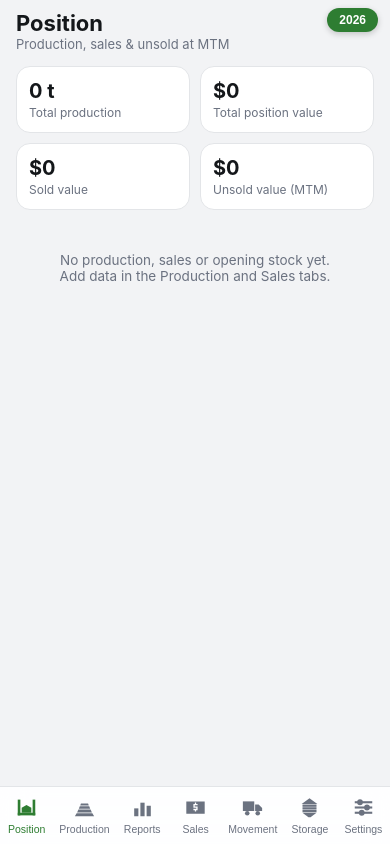
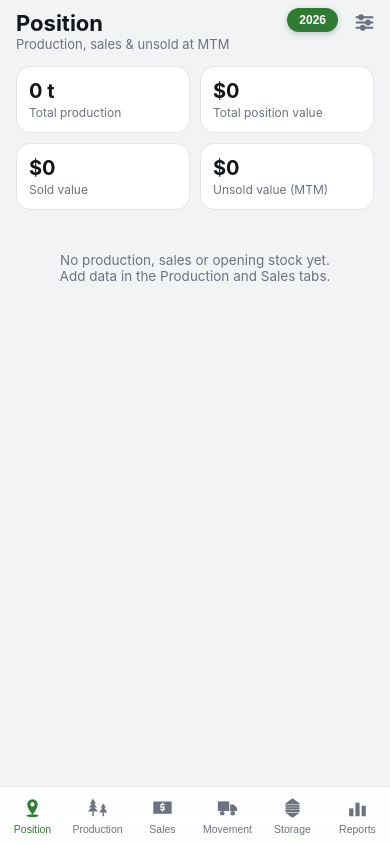
Before and after one commit to bencarrigan86-ops/Grainflow2, a plain HTML site: page docs/index.html in a window 390 px wide. Drawn offline with Linux system fonts and the light colour scheme.

Commit message:
Move Settings to a header gear icon, refresh Position/Production tab icons
- Settings is configuration, not a daily destination — moving it off
  the tab bar into a fixed gear button (top right, next to the
  season pill) gives the remaining tabs more width on a phone.
- Position's icon is now a map pin (a clearer "where things stand"
  read than the bin cross-section). Production's icon is redrawn as
  layered crop silhouettes — the previous furrow-line version's fine
  detail closed up at 21px.
- Reports moves to the end of the tab bar.

Co-Authored-By: Claude Sonnet 5 <noreply@anthropic.com>

```diff
--- a/docs/css/styles.css
+++ b/docs/css/styles.css
@@ -279,7 +279,7 @@ tfoot td { font-weight: 700; border-bottom: none; border-top: 1.5px solid var(--
 .year-pill {
   position: fixed;
   top: calc(8px + var(--safe-top));
-  right: 12px;
+  right: 52px;
   z-index: 25;
   background: var(--accent-summary);
   color: #fff;
@@ -290,6 +290,28 @@ tfoot td { font-weight: 700; border-bottom: none; border-top: 1.5px solid var(--
   font-weight: 700;
   box-shadow: 0 2px 6px rgba(0,0,0,.2);
 }
+
+/* Settings lives up here rather than in the tab bar — it is configuration,
+   not a destination you visit during a day's carting, and moving it off the
+   bar buys every remaining tab meaningful width on a phone. */
+.settings-btn {
+  position: fixed;
+  top: calc(6px + var(--safe-top));
+  right: 10px;
+  z-index: 25;
+  width: 32px;
+  height: 32px;
+  display: flex;
+  align-items: center;
+  justify-content: center;
+  border: none;
+  border-radius: 50%;
+  background: transparent;
+  color: var(--text-dim);
+  padding: 0;
+}
+.settings-btn.active { color: var(--accent-summary); }
+.settings-btn:active { background: var(--surface-2); }
 
 .tabbar {
   position: fixed;
@@ -417,5 +439,5 @@ hr.sep { border: none; border-top: 1px solid var(--border); margin: 14px 0; }
   body * { visibility: hidden; }
   .invoice-doc, .invoice-doc * { visibility: visible; }
   .invoice-doc { position: absolute; top: 0; left: 0; width: 100%; margin: 0; border-radius: 0; border: none; }
-  .tabbar, .year-pill, .fab, #print-invoice, .sheet-header, .sheet-handle { display: none !important; }
+  .tabbar, .year-pill, .settings-btn, .fab, #print-invoice, .sheet-header, .sheet-handle { display: none !important; }
 }
--- a/docs/index.html
+++ b/docs/index.html
@@ -11,12 +11,13 @@
 <link rel="manifest" href="manifest.webmanifest" />
 <link rel="apple-touch-icon" href="icons/apple-touch-icon.png" />
 <link rel="icon" href="icons/icon-192.png" />
-<link rel="stylesheet" href="css/styles.css?v=50" />
+<link rel="stylesheet" href="css/styles.css?v=53" />
 </head>
 <body>
 <div id="app"></div>
 <button id="year-pill" class="year-pill" aria-label="Current season"></button>
+<button id="settings-btn" class="settings-btn" aria-label="Settings"></button>
 <nav class="tabbar" id="tabbar"></nav>
-<script type="module" src="js/main.js?v=50"></script>
+<script type="module" src="js/main.js?v=53"></script>
 </body>
 </html>
--- a/docs/js/main.js
+++ b/docs/js/main.js
@@ -1,11 +1,11 @@
-import { db } from './storage.js?v=50';
-import { renderPosition } from './views/position.js?v=50';
-import { renderProduction } from './views/production.js?v=50';
-import { renderReports } from './views/reports.js?v=50';
-import { renderSales } from './views/sales.js?v=50';
-import { renderMovements } from './views/movements.js?v=50';
-import { renderStorage } from './views/storage.js?v=50';
-import { renderSettings } from './views/settings.js?v=50';
+import { db } from './storage.js?v=53';
+import { renderPosition } from './views/position.js?v=53';
+import { renderProduction } from './views/production.js?v=53';
+import { renderReports } from './views/reports.js?v=53';
+import { renderSales } from './views/sales.js?v=53';
+import { renderMovements } from './views/movements.js?v=53';
+import { renderStorage } from './views/storage.js?v=53';
+import { renderSettings } from './views/settings.js?v=53';
 
 // Tab icons are hand-drawn rather than emoji: emoji render differently on
 // every platform, and there is no silo (or barn) emoji at all, so the set
@@ -13,13 +13,12 @@ import { renderSettings } from './views/settings.js?v=50';
 // currentColor fill, no strokes, chunky enough to hold up at 21px.
 const SILO_ICON = `<svg viewBox="0 0 24 24" width="21" height="21" fill="currentColor" xmlns="http://www.w3.org/2000/svg"><polygon points="12,1.5 21,8 3,8"/><rect x="4" y="8.6" width="16" height="2.6"/><rect x="4" y="11.7" width="16" height="2.6"/><rect x="4" y="14.8" width="16" height="2.6"/><polygon points="4,18 20,18 13.2,23 10.8,23"/></svg>`;
 
-// A bin in cross-section, part full — how much grain is on hand, which is
-// what Position answers. The gap between the walls and the heap is what
-// makes the level readable at 21px.
-const POSITION_ICON = `<svg viewBox="0 0 24 24" width="21" height="21" fill="currentColor" xmlns="http://www.w3.org/2000/svg"><rect x="2" y="3" width="3" height="18"/><rect x="19" y="3" width="3" height="18"/><rect x="2" y="18" width="20" height="3"/><polygon points="6.5,12.2 12,9 17.5,12.2 17.5,18 6.5,18"/></svg>`;
+// A map pin on the ground — location marker, per the reference.
+const POSITION_ICON = `<svg viewBox="0 0 24 24" width="21" height="21" fill="currentColor" xmlns="http://www.w3.org/2000/svg"><path fill-rule="evenodd" d="M12 20c0 0-6-7-6-11.5a6 6 0 1 1 12 0C18 13 12 20 12 20z M12 6.1a2.4 2.4 0 1 0 0 4.8 2.4 2.4 0 1 0 0-4.8z"/><ellipse cx="12" cy="21.4" rx="7" ry="1.7"/></svg>`;
 
-// Furrows running to the horizon — a paddock, not a pot plant.
-const PRODUCTION_ICON = `<svg viewBox="0 0 24 24" width="21" height="21" fill="currentColor" xmlns="http://www.w3.org/2000/svg"><polygon points="1,22 23,22 21,18.6 3,18.6"/><polygon points="3.5,17.6 20.5,17.6 19,14.4 5,14.4"/><polygon points="5.5,13.4 18.5,13.4 17.4,10.7 6.6,10.7"/><polygon points="7.1,9.7 16.9,9.7 16.1,7.4 7.9,7.4"/></svg>`;
+// Two crops, layered silhouettes rather than outlines — the fine branch
+// lines in the reference close up at 21px, the stacked shape does not.
+const PRODUCTION_ICON = `<svg viewBox="0 0 24 24" width="21" height="21" fill="currentColor" xmlns="http://www.w3.org/2000/svg"><polygon points="6.8,1.8 10.2,7.6 3.4,7.6"/><polygon points="6.8,5.9 11.5,12.1 2.1,12.1"/><polygon points="6.8,10.3 12.8,16.6 0.8,16.6"/><rect x="6" y="16.6" width="1.7" height="5.4"/><polygon points="18.6,7.3 21.7,12.4 15.5,12.4"/><polygon points="18.6,10.6 23.2,17.6 14,17.6"/><rect x="17.8" y="17.6" width="1.7" height="4.4"/></svg>`;
 
 const REPORTS_ICON = `<svg viewBox="0 0 24 24" width="21" height="21" fill="currentColor" xmlns="http://www.w3.org/2000/svg"><rect x="2.5" y="13" width="4.8" height="9"/><rect x="9.6" y="6.5" width="4.8" height="15.5"/><rect x="16.7" y="10" width="4.8" height="12"/></svg>`;
 
@@ -34,13 +33,20 @@ const MOVEMENT_ICON = `<svg viewBox="0 0 24 24" width="21" height="21" fill="cur
 // end of the tab bar.
 const SETTINGS_ICON = `<svg viewBox="0 0 24 24" width="21" height="21" fill="currentColor" xmlns="http://www.w3.org/2000/svg"><rect x="2" y="4.8" width="20" height="2.4"/><circle cx="8" cy="6" r="3.3"/><rect x="2" y="10.8" width="20" height="2.4"/><circle cx="16" cy="12" r="3.3"/><rect x="2" y="16.8" width="20" height="2.4"/><circle cx="10" cy="18" r="3.3"/></svg>`;
 
+// Six tabs in the bar. Settings is reached from the gear at top right —
+// see .settings-btn in styles.css for why it is not down here.
 const TABS = [
   { id: 'position', label: 'Position', icon: POSITION_ICON, render: renderPosition },
   { id: 'production', label: 'Production', icon: PRODUCTION_ICON, render: renderProduction },
-  { id: 'reports', label: 'Reports', icon: REPORTS_ICON, render: renderReports },
   { id: 'sales', label: 'Sales', icon: SALES_ICON, render: renderSales },
   { id: 'movement', label: 'Movement', icon: MOVEMENT_ICON, render: renderMovements },
   { id: 'storage', label: 'Storage', icon: SILO_ICON, render: renderStorage },
+  { id: 'reports', label: 'Reports', icon: REPORTS_ICON, render: renderReports },
+];
+
+// Every reachable view, including the ones not shown in the tab bar.
+const ROUTES = [
+  ...TABS,
   { id: 'settings', label: 'Settings', icon: SETTINGS_ICON, render: renderSettings },
 ];
 
@@ -49,7 +55,7 @@ const tabbar = document.getElementById('tabbar');
 
 function currentTabId() {
   const hash = location.hash.replace('#/', '');
-  return TABS.some((t) => t.id === hash) ? hash : 'position';
+  return ROUTES.some((t) => t.id === hash) ? hash : 'position';
 }
 
 function renderTabbar() {
@@ -67,12 +73,19 @@ function renderTabbar() {
   });
 }
 
+const settingsBtn = document.getElementById('settings-btn');
+settingsBtn.innerHTML = SETTINGS_ICON;
+settingsBtn.addEventListener('click', () => {
+  location.hash = '#/settings';
+});
+
 function renderActiveView() {
   const active = currentTabId();
-  const tab = TABS.find((t) => t.id === active);
+  const route = ROUTES.find((t) => t.id === active);
   app.innerHTML = '';
-  tab.render(app);
+  route.render(app);
   renderTabbar();
+  settingsBtn.classList.toggle('active', active === 'settings');
 }
 
 const yearPill = document.getElementById('year-pill');
--- a/docs/js/version.js
+++ b/docs/js/version.js
@@ -1,3 +1,3 @@
 // Bump this on every deploy so Settings can show which build is running —
 // makes it obvious when a device is stuck on a stale cached copy.
-export const APP_VERSION = '2026-08-31.50';
+export const APP_VERSION = '2026-08-31.53';
```
